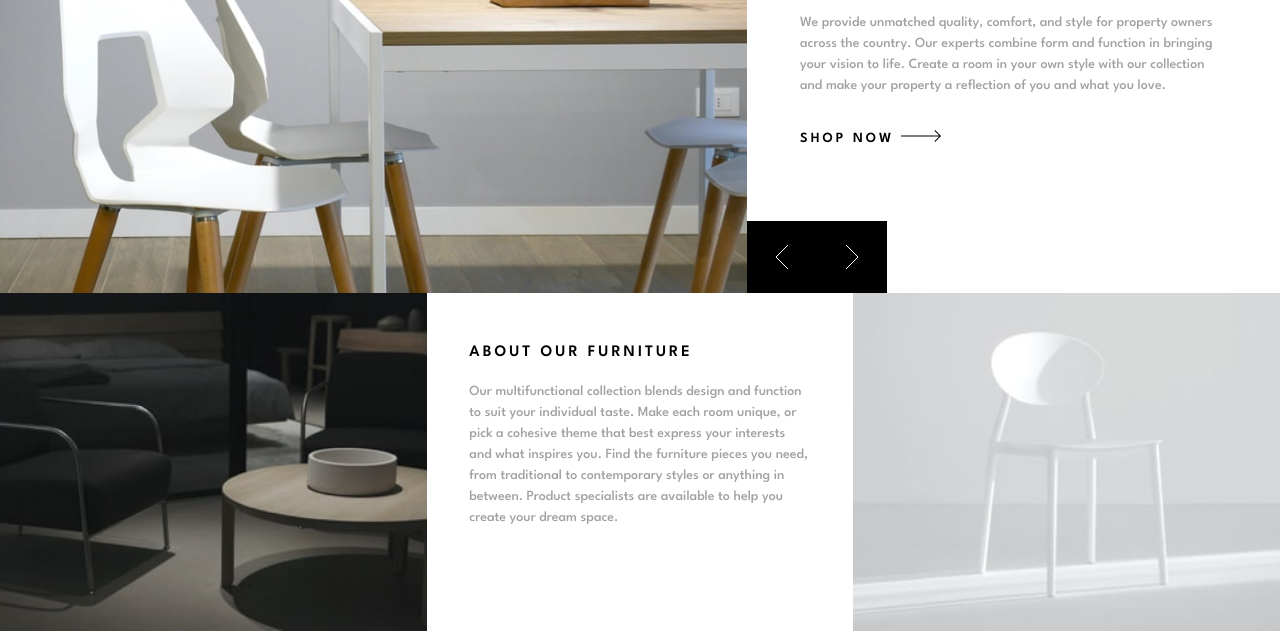
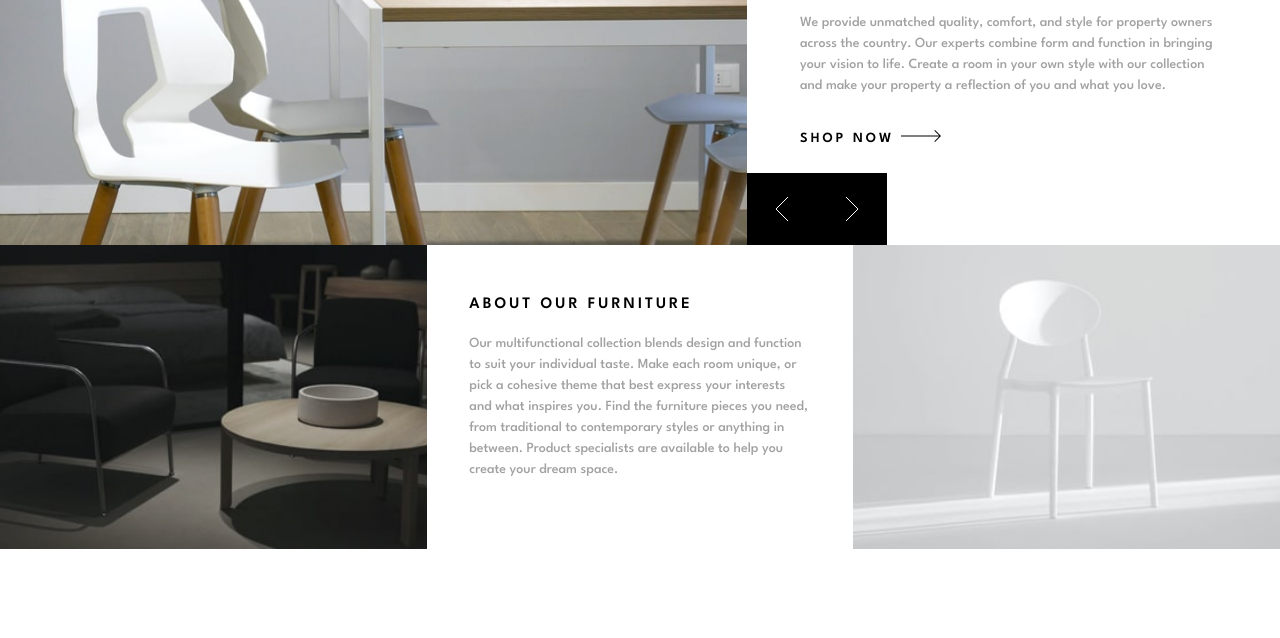
Before and after one commit to ObiFaith/room-homepage-master, a plain HTML site: page index.html in a window 1280 px wide. Shown: the part 180-818 px from the top of the page. Drawn offline with Linux system fonts and the light colour scheme.

Commit message:
Update style.css

```diff
--- a/style.css
+++ b/style.css
@@ -27,9 +27,10 @@ header{background: url('./images/desktop-image-hero-1.jpg') no-repeat center / c
 nav{ padding-block: 2rem}
 
 @media screen and (max-width: 410px) {nav > .d-flex + .d-flex{gap: .8rem}}
-@media screen and (max-width: 900px) {
+@media screen and (max-width: 899px) {
     .hero_control img{padding: 1rem 1.5rem;}
     .hero_section{position: relative;}
+    header{min-height: 50vh; }
     .hero_control{position: absolute; top: -3.5rem; right: 0;}
     .hidden{display: none;}
     nav.container a{color: var(--dark-grey-600); width: 100%;}
@@ -42,7 +43,7 @@ nav{ padding-block: 2rem}
     header{padding-top: 1.2rem;}
     .hero{grid-template-columns: 1.75fr 1.25fr;position: relative}
     .about{grid-template-columns: repeat(3, 1fr);}
-    .btn--link{padding-bottom: 6rem;}
+    .btn--link{padding-bottom: 3rem;}
     .hero_section{padding-top: 5rem;}
     .hero_section--text{padding-top: 2rem;}
     .hero_control{position: absolute; bottom: 1.8rem;}
```
